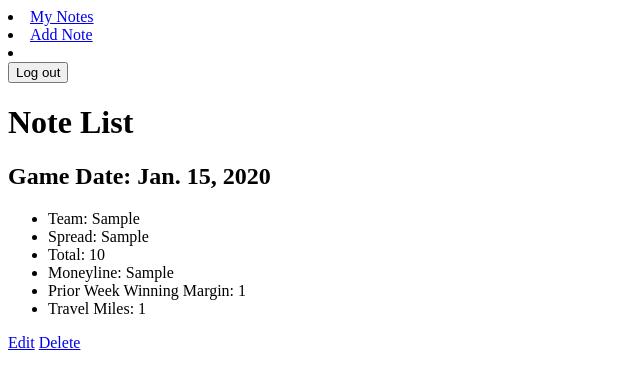
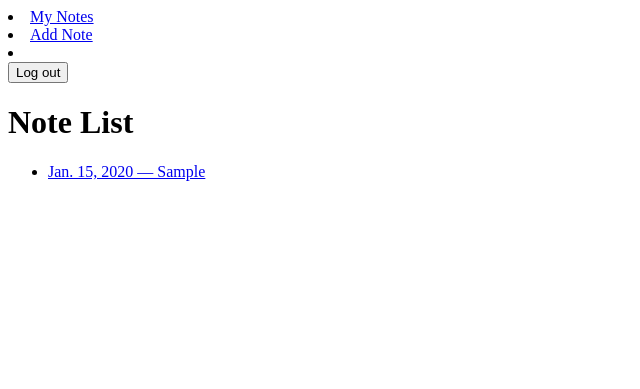
Before and after one commit to Rtkmak14/NFL-Betting-Tracker, a Django app: page /notes/ in a window 1280 px wide. Shown: the top 389 px of the page, without its empty margins (0-640 px from the left). Run offline with Django 5.2, Linux system fonts and the light colour scheme; a user stored in the database is signed in; tables that the repository leaves empty hold one stand-in row (values such as "Sample post").

Commit message:
list view fix

```diff
--- a/NFL_Betting_Tracker/main_app/templates/notes/note_list.html
+++ b/NFL_Betting_Tracker/main_app/templates/notes/note_list.html
@@ -2,18 +2,14 @@
 {% block content %}
 <h1>Note List</h1>
 
-{% for note in notes %}
-    <h2>Game Date: {{note.game_date}}</h2>
-    <ul>
-        <li>Team: {{note.team}}</li>
-        <li>Spread: {{note.spread}}</li>
-        <li>Total: {{note.total}}</li>
-        <li>Moneyline: {{note.moneyline}}</li>
-        <li>Prior Week Winning Margin: {{note.prior_week_winning_margin}}</li>
-        <li>Travel Miles: {{note.travel_miles}}</li>
-    </ul>
-    <a href="{% url 'note_update' note.pk %}">Edit</a>
-    <a href="{% url 'note_delete' note.pk %}">Delete</a>
-{% endfor %}
+<ul>
+  {% for note in notes %}
+    <li>
+      <a href="{% url 'note_detail' note.pk %}">
+        {{ note.game_date }} — {{ note.team }}
+      </a>
+    </li>
+  {% endfor %}
+</ul>
 
 {% endblock %}
```
